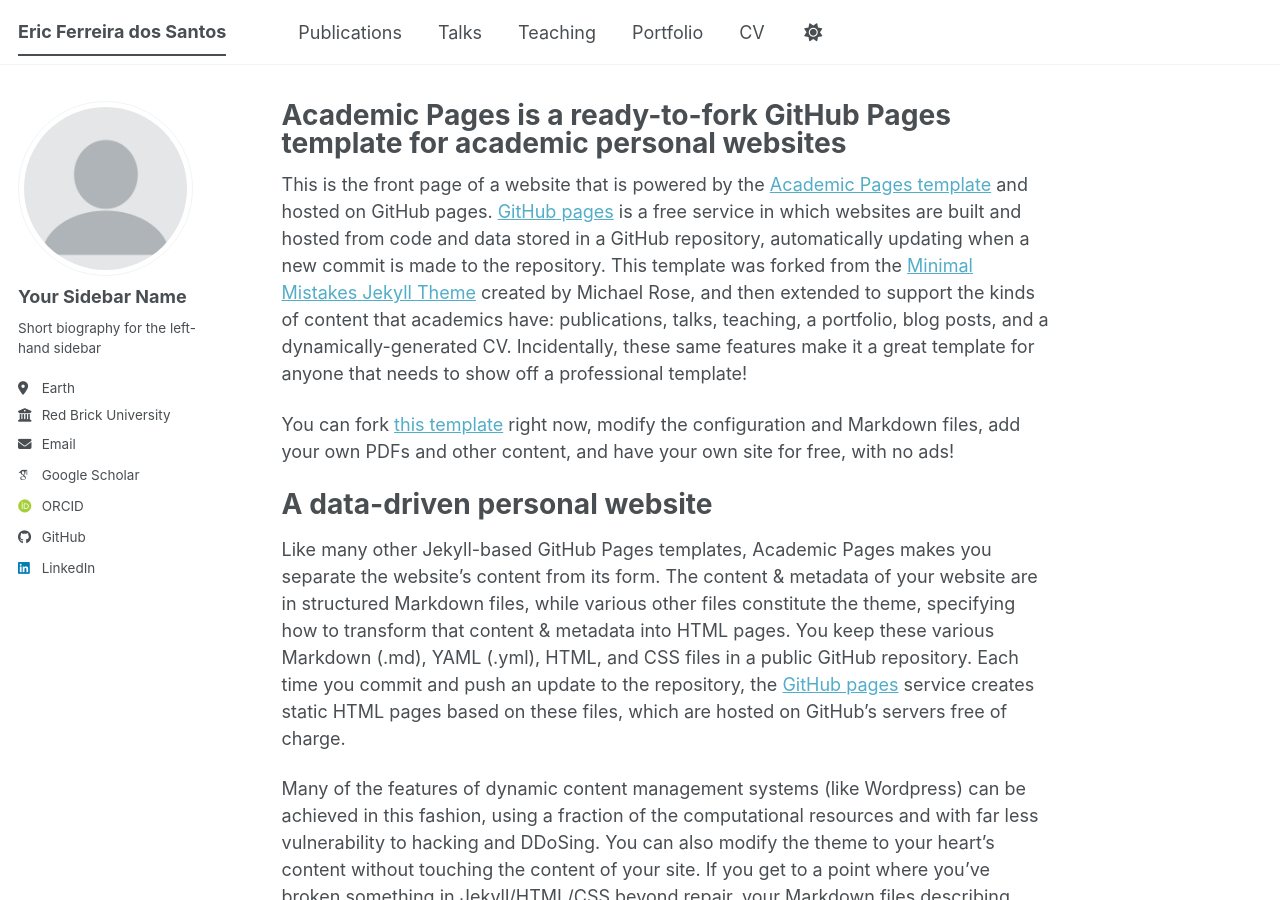
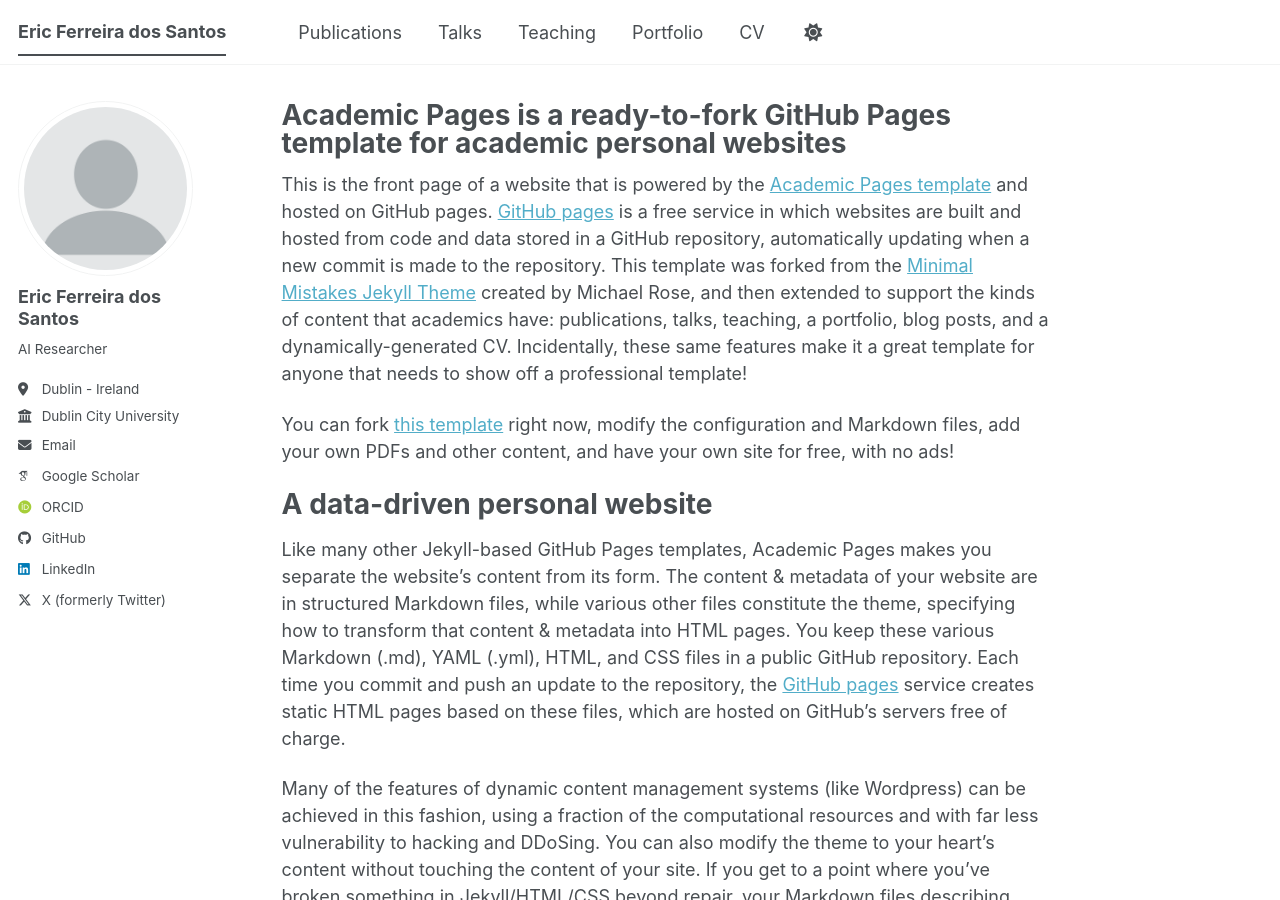
Before and after one commit to EricFerreiraS/ericferreiras.github.io, a Jekyll site: the page built from _pages/about.md, in a window 1280 px wide and 900 px high. Built offline with Jekyll 4.4.1, drawn with Linux system fonts in a browser that asks for light colours; some web fonts are replaced; a script bundle is joined from its source files by our own code; library files that are not in the unit come from our copies.

Commit message:
Revise personal details in _config.yml
Updated personal information and description in the config file.

```diff
--- a/_config.yml
+++ b/_config.yml
@@ -12,7 +12,7 @@ site_theme               : "default" # The available themes options are "default
 title                    : "Eric Ferreira dos Santos"
 title_separator          : "-"
 name                     : &name "Eric Ferreira dos Santos"
-description              : &description "Postdoctoral Research in XAI at Insight@DCU"   # Update this with a general description of your site, this is the default if not overridden by a page
+description              : &description "Postdoctoral Researcher in XAI at Insight@DCU"   # Update this with a general description of your site, this is the default if not overridden by a page
 url                      : https://ericferreiras.github.io # The base hostname & protocol for your site e.g. "https://[your GitHub username].github.io",
                                                            # or if you already have some other page hosted on Github then use "https://[your GitHub username].github.io/[Your Repo Name]"
 baseurl                  : "" # the subpath of your site, e.g. "/blog"
@@ -24,13 +24,13 @@ repository               : "EricFerreiraS/ericferreiras.github.io"
 author:
   # Biographic information
   avatar           : "profile.png"
-  name             : "Your Sidebar Name"
+  name             : "Eric Ferreira dos Santos"
   pronouns         : # example: "she/her"
-  bio              : "Short biography for the left-hand sidebar"
-  location         : "Earth"
-  employer         : "Red Brick University"
+  bio              : "AI Researcher"
+  location         : "Dublin - Ireland"
+  employer         : "Dublin City University"
   uri              : # URL
-  email            : "none@example.org"
+  email            : "eric.santos@dcu.ie"
 
   # Academic websites
   academia         : # URL
@@ -74,7 +74,7 @@ author:
   steam            : # Username
   telegram         : # URL
   tumblr           : # Username
-  twitter          : # Username for X / Twitter
+  twitter          : "eric_ferreira"
   vine             : # Username
   weibo            : # Username
   wikipedia        : # Username
```
